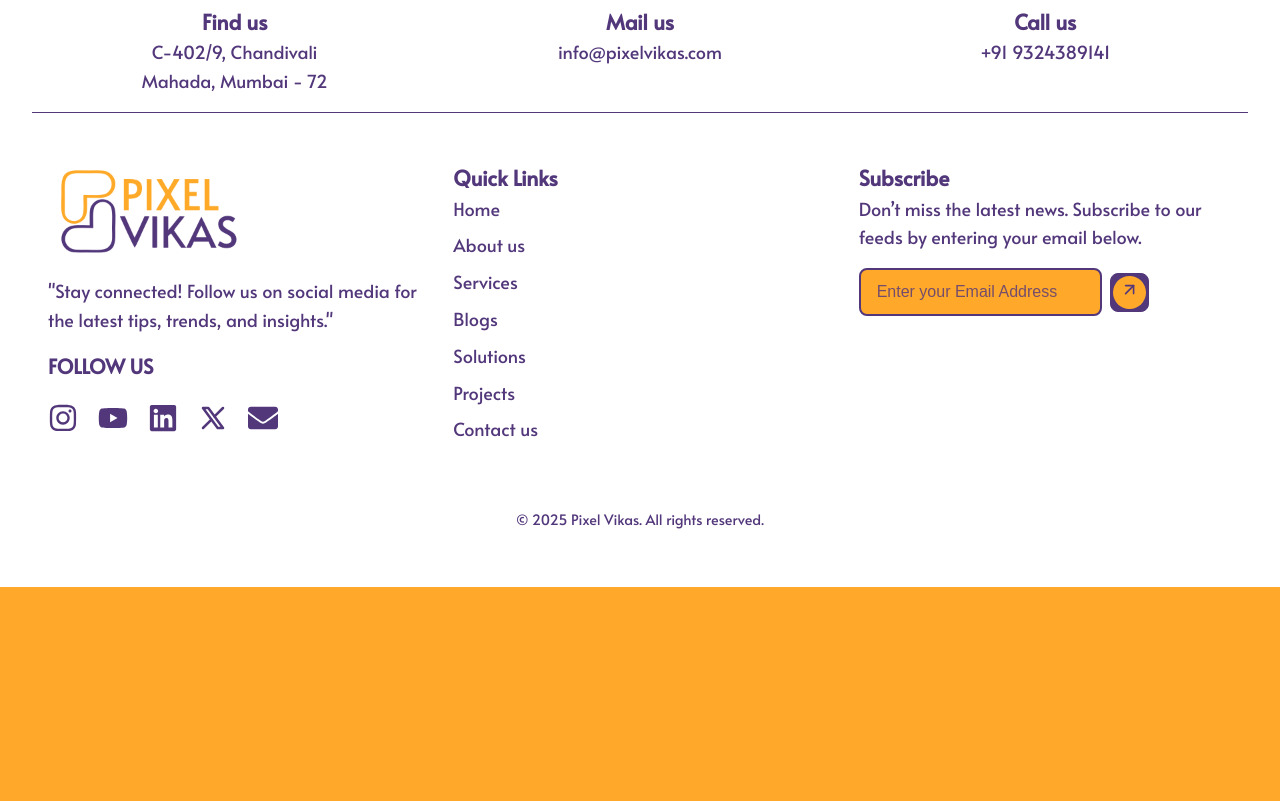
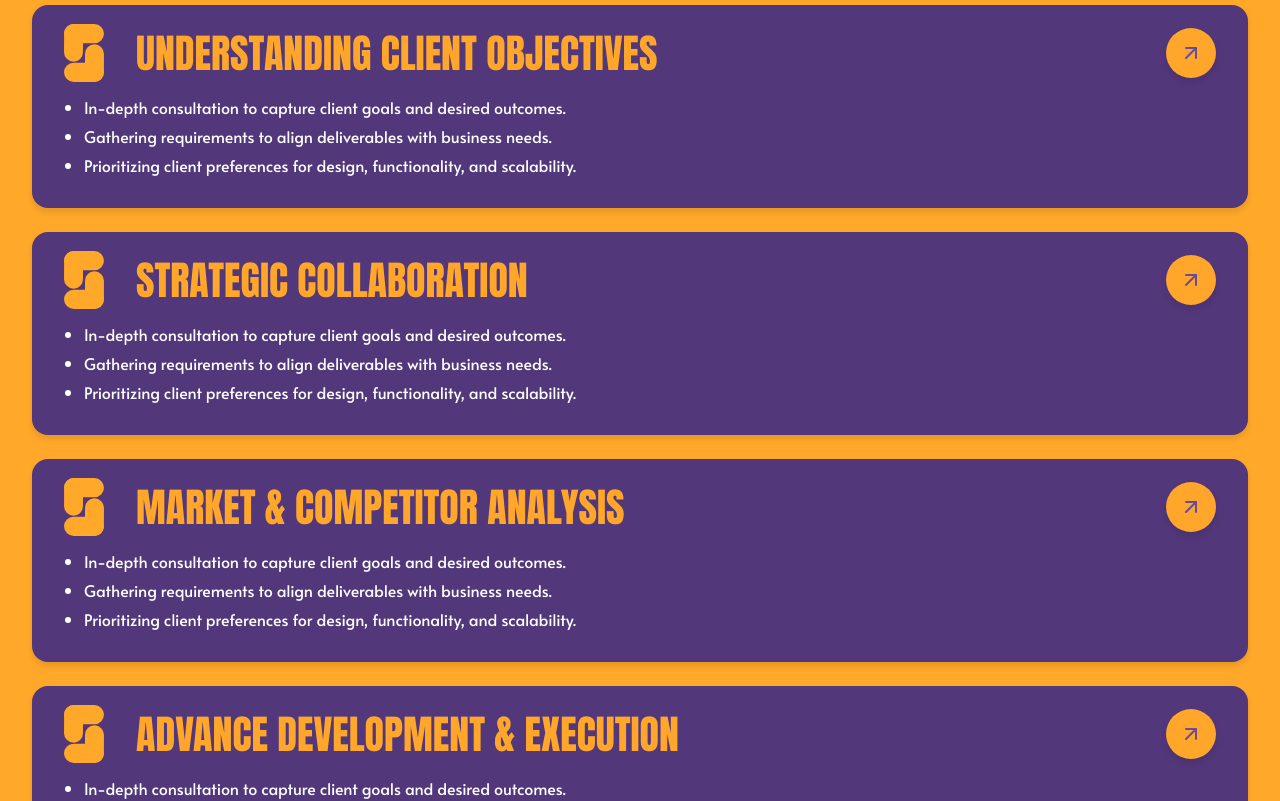
Before and after one commit to pixelvikas/Pixel-Vikas, a React (Vite) app: page /about-us in a window 1280 px wide. Shown: the part 2040-2841 px from the top of the page. Before the commit the page ends 2627 px from the top, so only its background shows below. Built offline with nearby package versions, Linux system fonts and the light colour scheme; a web font is replaced by a local one.

Commit message:
Home - solution font sze | About - solution bar

```diff
--- a/public/data.json
+++ b/public/data.json
@@ -1,26 +1,32 @@
 [
   {
     "id": 1,
-    "text": "UNDERSTANDING CLIENT OBJECTIVES"
+    "text": "UNDERSTANDING CLIENT OBJECTIVES",
+    "description": "In-depth consultation to capture client goals and desired outcomes. Gathering requirements to align deliverables with business needs. Prioritizing client preferences for design, functionality, and scalability."
   },
   {
     "id": 2,
-    "text": "STRATEGIC COLLABORATION"
+    "text": "STRATEGIC COLLABORATION",
+    "description": "In-depth consultation to capture client goals and desired outcomes. Gathering requirements to align deliverables with business needs. Prioritizing client preferences for design, functionality, and scalability."
   },
   {
     "id": 3,
-    "text": "MARKET & COMPETITOR ANALYSIS"
+    "text": "MARKET & COMPETITOR ANALYSIS",
+    "description": "In-depth consultation to capture client goals and desired outcomes. Gathering requirements to align deliverables with business needs. Prioritizing client preferences for design, functionality, and scalability."
   },
   {
     "id": 4,
-    "text": "ADVANCE DEVELOPMENT & EXECUTION"
+    "text": "ADVANCE DEVELOPMENT & EXECUTION",
+    "description": "In-depth consultation to capture client goals and desired outcomes. Gathering requirements to align deliverables with business needs. Prioritizing client preferences for design, functionality, and scalability."
   },
   {
     "id": 5,
-    "text": "SEAMLESS DEPLOYMENT AND SUPPORT"
+    "text": "SEAMLESS DEPLOYMENT AND SUPPORT",
+    "description": "In-depth consultation to capture client goals and desired outcomes. Gathering requirements to align deliverables with business needs. Prioritizing client preferences for design, functionality, and scalability."
   },
   {
     "id": 6,
-    "text": "SUSTAINING RELATIONSHIPS & CONTINUOUS SUPPORT"
+    "text": "SUSTAINING RELATIONSHIPS & CONTINUOUS SUPPORT",
+    "description": "In-depth consultation to capture client goals and desired outcomes. Gathering requirements to align deliverables with business needs. Prioritizing client preferences for design, functionality, and scalability."
   }
 ]
--- a/src/pages/Aboutus.css
+++ b/src/pages/Aboutus.css
@@ -1,5 +1,5 @@
 /* Hero Section */
-.hero-section {
+.section-hero {
   display: flex;
   flex-direction: column;
   align-items: center;
@@ -22,7 +22,7 @@
   .hero-title {
     font-size: 2.5rem; /* Adjust title size for tablets */
   }
-  .hero-section {
+  .section-hero {
     min-height: 25vh;
   }
 }
@@ -32,7 +32,7 @@
     font-size: 2rem; /* Adjust title size for mobile */
   }
 
-  .hero-section {
+  .section-hero {
     min-height: 25vh;
   }
 }
@@ -210,3 +210,35 @@
     padding: 1rem;
   }
 }
+
+.bar-content {
+  width: 100%;
+  display: flex;
+  flex-direction: column;
+}
+
+.bar-head {
+  width: 100%;
+  display: flex;
+  align-items: center;
+}
+
+.bar-desc {
+  font-family: "Alata", sans-serif;
+  font-size: 1rem; /* Adjust the text size */
+  color: #ffff; /* Set a default text color */
+  margin: 10px 0; /* Add some spacing around the div */
+  text-align: left;
+}
+
+.bar-desc ul {
+  list-style-type: disc; /* Use bullet points for the list */
+  padding-left: 20px; /* Add space between bullets and text */
+  margin-left: 0; /* Remove default margins */
+}
+
+.bar-desc ul li {
+  margin-bottom: 5px; /* Add space between list items */
+  line-height: 1.5; /* Increase line height for better readability */
+  color: #fff; /* Slightly lighter text color for items */
+}
--- a/src/pages/Aboutus.jsx
+++ b/src/pages/Aboutus.jsx
@@ -1,10 +1,21 @@
-import React from "react";
+import React, { useState, useEffect } from "react";
+import PV from "/assets/PV.svg";
+import { FiArrowUpRight } from "react-icons/fi";
 import "./Aboutus.css";
 
 const Aboutus = () => {
+  const [data, setData] = useState([]);
+
+  // Fetch data from the JSON file
+  useEffect(() => {
+    fetch("/data.json")
+      .then((response) => response.json())
+      .then((json) => setData(json))
+      .catch((error) => console.error("Error loading data:", error));
+  }, []);
   return (
     <>
-      <div className="hero-section">
+      <div className="section-hero">
         <h1 className="hero-title">About Us</h1>
       </div>
       <div className="projects">
@@ -31,7 +42,6 @@ const Aboutus = () => {
           culpa qui officia deserunt mollit anim id est laborum.
         </div>
       </div>
-
       <div className="services">
         <div className="services-header">
           <div className="services-title">
@@ -51,7 +61,6 @@ const Aboutus = () => {
           culpa qui officia deserunt mollit anim id est laborum.
         </div>
       </div>
-
       <div className="projects">
         <div className="projects-header">
           <div className="projects-title">
@@ -72,7 +81,6 @@ const Aboutus = () => {
           culpa qui officia deserunt mollit anim id est laborum.
         </div>
       </div>
-
       <div className="aboutus-solution">
         <div className="aboutus-solution-header">
           <p className="aboutus-solution-description">
@@ -90,6 +98,32 @@ const Aboutus = () => {
           </div>
         </div>
       </div>
+
+      <div className="solution-bar">
+        {data.map((item) => (
+          <div className="bar" key={item.id}>
+            <div className="bar-content">
+              <div className="bar-head">
+                <img src={PV} alt="Icon" className="bar-icon" />
+                <p className="bar-text">{item.text}</p>
+                <div className="solution-arrow">
+                  <FiArrowUpRight className="arrow-icon" />
+                </div>
+              </div>
+              <div className="bar-desc">
+                <ul>
+                  {item.description
+                    .split(".")
+                    .filter((point) => point.trim() !== "") // Remove empty points
+                    .map((point, index) => (
+                      <li key={index}>{point.trim()}.</li> // Trim whitespace and re-add the dot
+                    ))}
+                </ul>
+              </div>
+            </div>
+          </div>
+        ))}
+      </div>
     </>
   );
 };
--- a/src/pages/Home.css
+++ b/src/pages/Home.css
@@ -529,7 +529,7 @@
   }
 
   .bar-text {
-    font-size: 1rem;
+    font-size: 2rem;
     margin: 0;
   }
 
@@ -561,7 +561,7 @@
   }
 
   .bar-text {
-    font-size: 0.9rem;
+    font-size: 1.5rem;
   }
 
   .solution-arrow {
```
